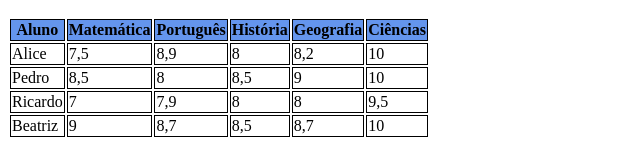
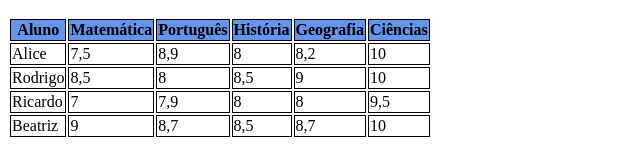
Before and after one commit to veronica-rocha-hub/aula-tabela, a plain HTML site: page index.html in a window 1280 px wide. Shown: the part 252-409 px from the top of the page, without its empty margins (0-640 px from the left). Drawn offline with Linux system fonts and the light colour scheme.

Commit message:
trocado de Pedro para Rodrigo

```diff
--- a/index.html
+++ b/index.html
@@ -99,7 +99,7 @@
 
         <tbody>
             <tr>
-                <td>Pedro</td>
+                <td>Rodrigo</td>
                 <td>8,5</td>
                 <td>8</td>
                 <td>8,5</td>
```
